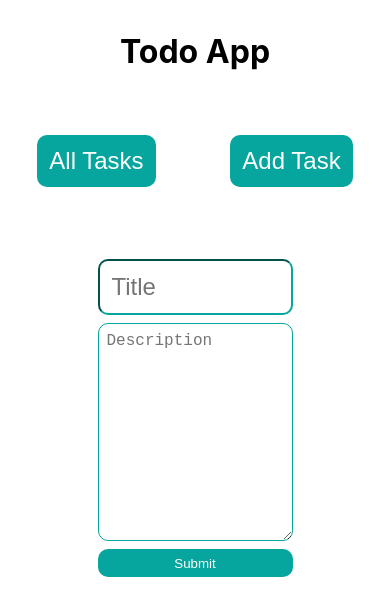
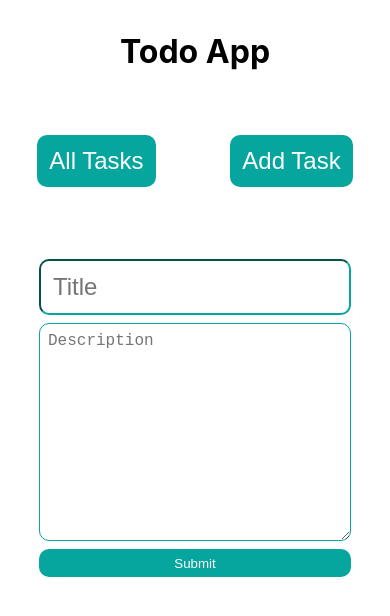
Before and after one commit to Nic-T/todo-app, a React (Create React App) app in the folder client/: page /addtask in a window 390 px wide. Shown: the top 616 px of the page. Built offline with nearby package versions, Linux system fonts and the light colour scheme.

Commit message:
Played a bit with some values and added  media queries for smaller screens

```diff
--- a/client/src/pages/css/AddTask.css
+++ b/client/src/pages/css/AddTask.css
@@ -46,3 +46,12 @@ padding:0;
 
 
 }
+
+@media only screen and (max-width:768px){
+
+    .formInput{
+        width:80%;
+    }
+
+
+}
```
